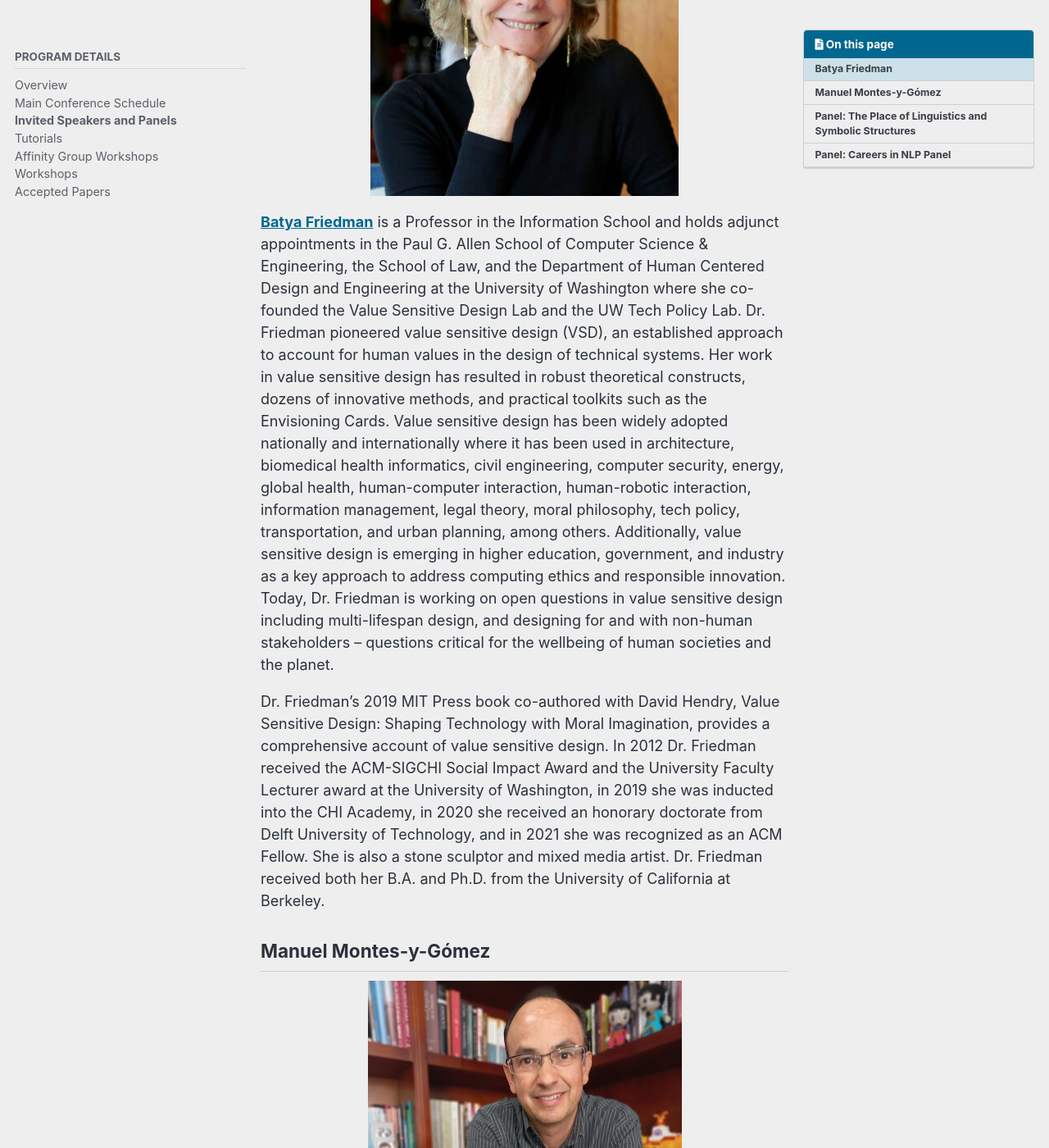
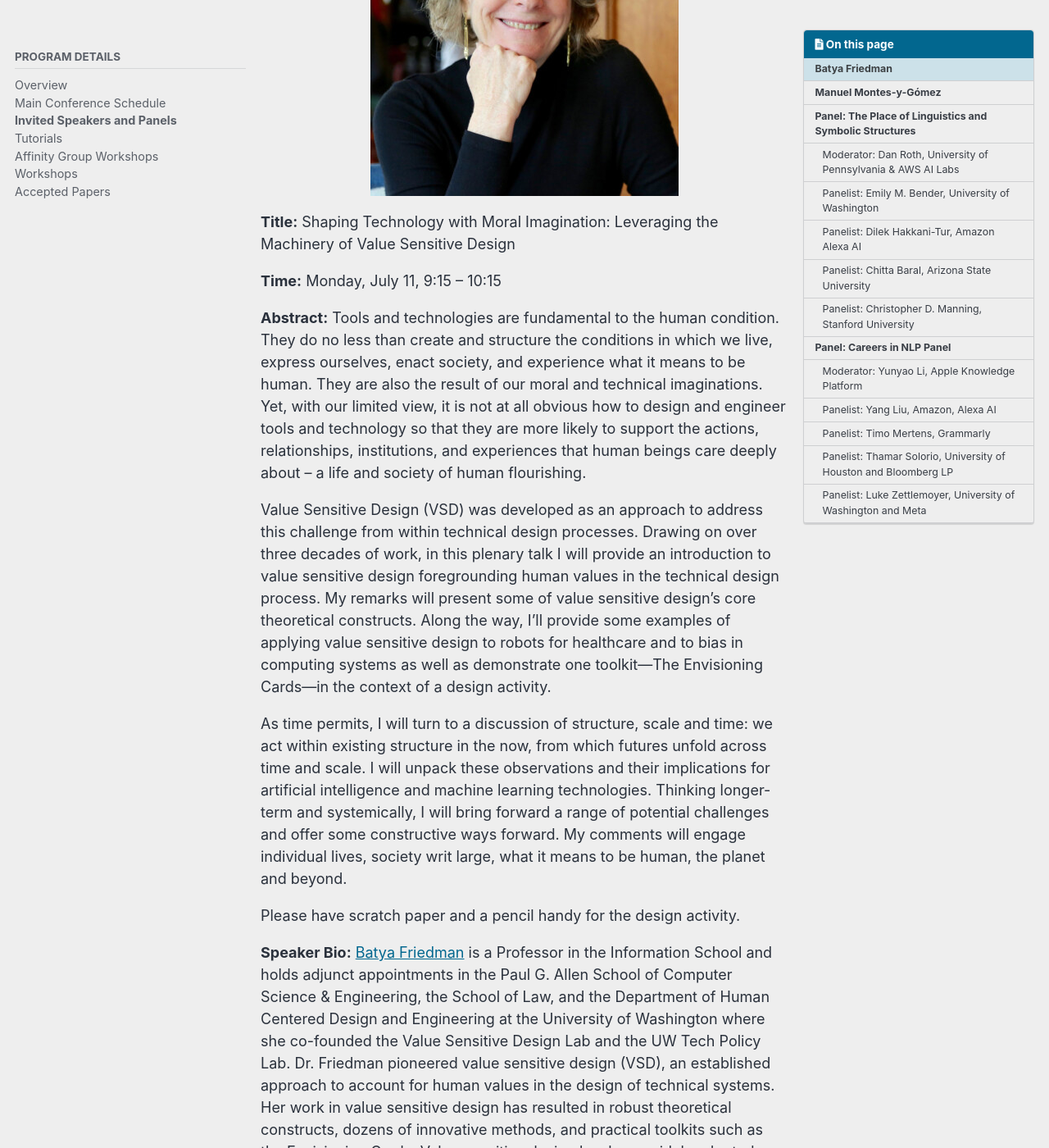
Before and after one commit to naacl-org/naacl-2022-website, a Jekyll site: the page built from _pages/program/keynotes.md, in a window 1280 px wide and 1400 px high, scrolled down 455 px. Shown: the whole window at 82% size. Built offline with Jekyll 4.4.1, drawn with Linux system fonts in a browser that asks for light colours; cached includes are drawn as plain includes; comment, search, counter and statistics services are not loaded; some of the changed text lies outside the part shown.

Commit message:
Updated the keynotes

```diff
--- a/_pages/program/keynotes.md
+++ b/_pages/program/keynotes.md
@@ -16,7 +15,40 @@ The following speakers have graciously accepted to give invited talks at NAACL 2
 
 ![Batya Friedman](/assets/images/keynotes/Batya_Friedman.jpg){: .align-center}
 
-[**Batya Friedman**](https://vsdesign.org/) is a Professor in the Information School and holds adjunct appointments in the Paul G. Allen School of Computer Science & Engineering, the School of Law, and the Department of Human Centered Design and Engineering at the University of Washington where she co-founded the Value Sensitive Design Lab and the UW Tech Policy Lab. Dr. Friedman pioneered value sensitive design (VSD), an established approach to account for human values in the design of technical systems. Her work in value sensitive design has resulted in robust theoretical constructs, dozens of innovative methods, and practical toolkits such as the Envisioning Cards. Value sensitive design has been widely adopted nationally and internationally where it has been used in architecture, biomedical health informatics, civil engineering, computer security, energy, global health, human-computer interaction, human-robotic interaction, information management, legal theory, moral philosophy, tech policy, transportation, and urban planning, among others. Additionally, value sensitive design is emerging in higher education, government, and industry as a key approach to address computing ethics and responsible innovation. Today, Dr. Friedman is working on open questions in value sensitive design including multi-lifespan design, and designing for and with non-human stakeholders – questions critical for the wellbeing of human societies and the planet.
+**Title:** Shaping Technology with Moral Imagination: Leveraging the Machinery of Value Sensitive Design
+
+**Time:** Monday, July 11, 9:15 – 10:15
+
+**Abstract:**
+Tools and technologies are fundamental to the human condition. They do no less than
+create and structure the conditions in which we live, express ourselves, enact society,
+and experience what it means to be human. They are also the result of our moral and
+technical imaginations. Yet, with our limited view, it is not at all obvious how to design
+and engineer tools and technology so that they are more likely to support the actions,
+relationships, institutions, and experiences that human beings care deeply about – a life
+and society of human flourishing.
+
+Value Sensitive Design (VSD) was developed as an approach to address this challenge
+from within technical design processes. Drawing on over three decades of work, in this
+plenary talk I will provide an introduction to value sensitive design foregrounding human
+values in the technical design process. My remarks will present some of value sensitive
+design’s core theoretical constructs. Along the way, I’ll provide some examples of
+applying value sensitive design to robots for healthcare and to bias in computing
+systems as well as demonstrate one toolkit—The Envisioning Cards—in the context of a
+design activity.
+
+As time permits, I will turn to a discussion of structure, scale and time: we act within
+existing structure in the now, from which futures unfold across time and scale. I will
+unpack these observations and their implications for artificial intelligence and machine
+learning technologies. Thinking longer-term and systemically, I will bring forward a
+range of potential challenges and offer some constructive ways forward.
+My comments will engage individual lives, society writ large, what it means to be
+human, the planet and beyond.
+
+Please have scratch paper and a pencil handy for the design activity.
+
+**Speaker Bio:**
+[Batya Friedman](https://vsdesign.org/) is a Professor in the Information School and holds adjunct appointments in the Paul G. Allen School of Computer Science & Engineering, the School of Law, and the Department of Human Centered Design and Engineering at the University of Washington where she co-founded the Value Sensitive Design Lab and the UW Tech Policy Lab. Dr. Friedman pioneered value sensitive design (VSD), an established approach to account for human values in the design of technical systems. Her work in value sensitive design has resulted in robust theoretical constructs, dozens of innovative methods, and practical toolkits such as the Envisioning Cards. Value sensitive design has been widely adopted nationally and internationally where it has been used in architecture, biomedical health informatics, civil engineering, computer security, energy, global health, human-computer interaction, human-robotic interaction, information management, legal theory, moral philosophy, tech policy, transportation, and urban planning, among others. Additionally, value sensitive design is emerging in higher education, government, and industry as a key approach to address computing ethics and responsible innovation. Today, Dr. Friedman is working on open questions in value sensitive design including multi-lifespan design, and designing for and with non-human stakeholders – questions critical for the wellbeing of human societies and the planet.
 
 Dr. Friedman’s 2019 MIT Press book co-authored with David Hendry, Value Sensitive Design: Shaping Technology with Moral Imagination, provides a comprehensive account of value sensitive design. In 2012 Dr. Friedman received the ACM-SIGCHI Social Impact Award and the University Faculty Lecturer award at the University of Washington, in 2019 she was inducted into the CHI Academy, in 2020 she received an honorary doctorate from Delft University of Technology, and in 2021 she was recognized as an ACM Fellow. She is also a stone sculptor and mixed media artist. Dr. Friedman received both her B.A. and Ph.D. from the University of California at Berkeley.
 
@@ -25,14 +57,11 @@ Dr. Friedman’s 2019 MIT Press book co-authored with David Hendry, Value Sensit
 
 ![Manuel Montes-y-Gómez](/assets/images/keynotes/Manuel_Montes_y_Gomez.png){: .align-center}
 
-**Manuel Montes-y-Gómez** is Full Professor at the National Institute of Astrophysics, Optics and Electronics (INAOE) of Mexico. His research is on automatic text processing. He is author of more than 250 journal and conference papers in the fields of information retrieval, text mining and authorship analysis.
+**Title:** NLP in Mexican Spanish: One of many stories
 
-He has been visiting professor at the Polytechnic University of Valencia (Spain), and the University of Alabama (USA). He is also a member of the Mexican Academy of Sciences (AMC), and founding member of the Mexican Academy of Computer Science (AMEXCOMP), the Mexican Association of Natural Language Processing (AMNLP), and of the Language Technology Network of CONACYT. In the context of them, he has been the organizer of the National Workshop on Language Technologies (from 2004 to 2016), the Mexican Workshop on Plagiarism Detection and Authorship Analysis (2016-2020), the Mexican Autumn School on Language Technologies (2015 and 2016), and a shared task on author profiling, aggressiveness analysis and fake news detection in Mexican Spanish at IberLEF (2018-2021).
-
-**Talk title:** NLP in Mexican Spanish: One of many stories
+**Time:** Wednesday, July 13, 16:15 – 17:15
 
 **Abstract:**
-
 Spanish is one of the most widely spoken languages in the world, however, the
 development of language technologies for it has not been in the same
 proportion. This is particularly true for some of its Latin American variants, such
@@ -48,29 +77,40 @@ exposing some calls for collaboration, with the intention of increasing and
 improving the research in Mexican Spanish as well as in the many indigenous
 languages spoken in Mexico.
 
+**Speaker Bio:**
+Manuel Montes-y-Gómez is Full Professor at the National Institute of Astrophysics, Optics and Electronics (INAOE) of Mexico. His research is on automatic text processing. He is author of more than 250 journal and conference papers in the fields of information retrieval, text mining and authorship analysis.
+
+He has been visiting professor at the Polytechnic University of Valencia (Spain), and the University of Alabama (USA). He is also a member of the Mexican Academy of Sciences (AMC), and founding member of the Mexican Academy of Computer Science (AMEXCOMP), the Mexican Association of Natural Language Processing (AMNLP), and of the Language Technology Network of CONACYT. In the context of them, he has been the organizer of the National Workshop on Language Technologies (from 2004 to 2016), the Mexican Workshop on Plagiarism Detection and Authorship Analysis (2016-2020), the Mexican Autumn School on Language Technologies (2015 and 2016), and a shared task on author profiling, aggressiveness analysis and fake news detection in Mexican Spanish at IberLEF (2018-2021).
+
 
 ## Panel: The Place of Linguistics and Symbolic Structures
 {: #panel-linguistics-symbolic-structures}
 
-**Moderator:** Dan Roth
+**Time:** Tuesday, July 12, 9:15 – 10:15
 
 The widespread adoption of neural models in NLP research and the fact that NLP applications increasingly mediate people’s lives have prompted many discussions about what productive research directions might look like for our community. Since NAACL is a meeting of a chapter of the Association for Computational Linguistics, we would like to highlight specifically the role that linguistics and symbolic structures can play (or not) in shaping these research directions.
 
+### Moderator: Dan Roth, University of Pennsylvania & AWS AI Labs
+
+[comment]: <> (![Dan Roth](/assets/images/keynotes/Dan_Roth.jpg){: .align-center})
+
+[comment]: <> (...)
+
 ### Panelist: Emily M. Bender, University of Washington
 
-[comment]: <> (![Emily M. Bender]&#40;/assets/images/keynotes/Emily_Bender.jpg&#41;{: .align-center})
+[comment]: <> (![Emily M. Bender](/assets/images/keynotes/Emily_Bender.jpg){: .align-center})
 
 [comment]: <> (...)
 
 ### Panelist: Dilek Hakkani-Tur, Amazon Alexa AI
 
-[comment]: <> (![Dilek Hakkani-Tur]&#40;/assets/images/keynotes/Dilek_Hakkani-Tur.jpg&#41;{: .align-center})
+[comment]: <> (![Dilek Hakkani-Tur](/assets/images/keynotes/Dilek_Hakkani-Tur.jpg){: .align-center})
 
 [comment]: <> (...)
 
 ### Panelist: Chitta Baral, Arizona State University
 
-[comment]: <> (![Chitta Baral]&#40;/assets/images/keynotes/Chitta_Baral.jpg&#41;{: .align-center})
+[comment]: <> (![Chitta Baral](/assets/images/keynotes/Chitta_Baral.jpg){: .align-center})
 
 ### Panelist: Christopher D. Manning, Stanford University
 
@@ -80,6 +120,8 @@ Christopher Manning is a professor of linguistics and computer science at Stanfo
 
 ## Panel: Careers in NLP Panel
 {: #panel-careers-in-nlp}
+
+**Time:** Monday, July 11, 13:15 – 14:15
 
 The Careers in NLP Panel is a standing feature of NAACL Industry Track. The panel is addressed to graduate students and junior researchers as well as their supervisors and mentors, although all NAACL participants are welcomed. The panellists will discuss the diversity of career paths in NLP: from more research-oriented NLP scientist roles to careers in product.
 
```
Also changed, not shown: other parts of _pages/program/keynotes.md (+0 -1 lines).
